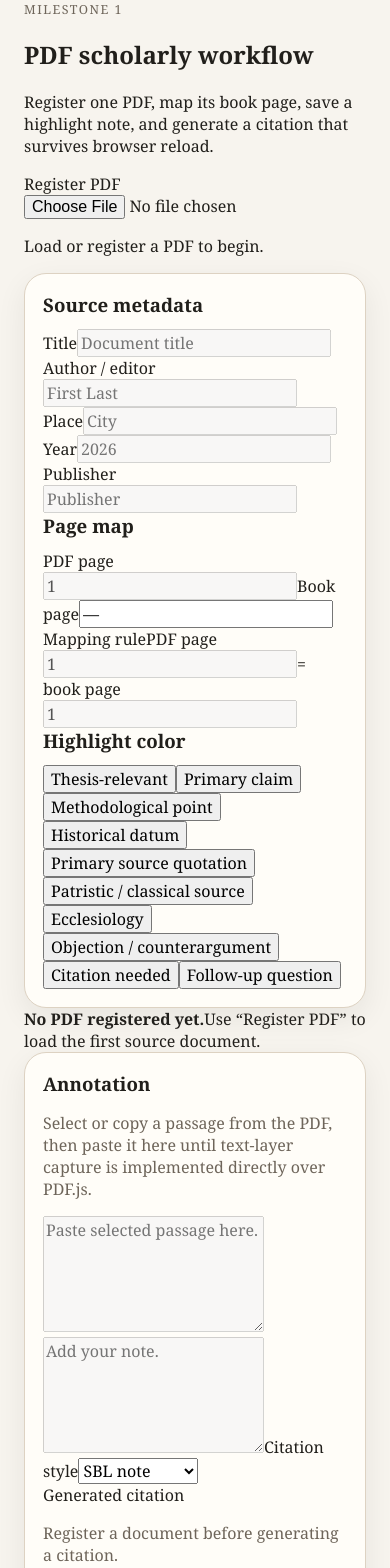
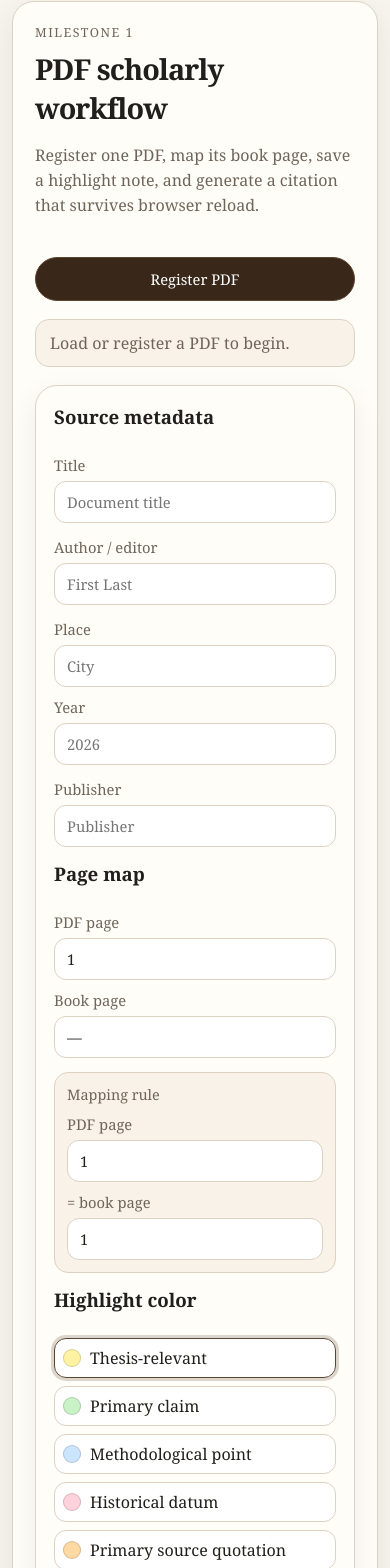
Before and after one commit to JWJeffery/Scriptorium, a Next.js app in the folder apps/web/: page / in a window 390 px wide. Shown: the part 368-1936 px from the top of the page. Built offline with nearby package versions, Linux system fonts and the light colour scheme.

Commit message:
Style Milestone 1 scholarly workflow

```diff
--- a/apps/web/app/styles.css
+++ b/apps/web/app/styles.css
@@ -6,6 +6,8 @@
   --muted: #6e655a;
   --line: #ddd2c2;
   --accent: #5d4631;
+  --accent-strong: #392819;
+  --soft: #f8f2e8;
 }
 
 * {
@@ -26,8 +28,40 @@ select {
   font: inherit;
 }
 
+button {
+  cursor: pointer;
+}
+
+input,
+textarea,
+select {
+  width: 100%;
+  border: 1px solid var(--line);
+  border-radius: 12px;
+  padding: 10px 12px;
+  background: #fff;
+  color: var(--ink);
+}
+
+textarea {
+  resize: vertical;
+}
+
+label {
+  display: grid;
+  gap: 6px;
+  color: var(--muted);
+  font-size: 0.92rem;
+}
+
+label input,
+label textarea,
+label select {
+  color: var(--ink);
+}
+
 .shell {
-  width: min(1440px, calc(100vw - 48px));
+  width: min(1560px, calc(100vw - 48px));
   margin: 0 auto;
   padding: 40px 0 64px;
 }
@@ -52,22 +86,24 @@ h1 {
   letter-spacing: -0.055em;
 }
 
+h2 {
+  margin: 0;
+  font-size: clamp(1.8rem, 4vw, 3rem);
+  letter-spacing: -0.035em;
+}
+
 .lede {
-  max-width: 720px;
+  max-width: 760px;
   color: var(--muted);
   font-size: 1.15rem;
   line-height: 1.55;
 }
 
-.workspaceGrid {
-  display: grid;
-  grid-template-columns: 280px minmax(420px, 1fr) 360px;
-  gap: 18px;
-  align-items: start;
-}
-
 .panel,
-.reader {
+.reader,
+.workflow,
+.pdfPanel,
+.annotationList {
   background: var(--panel);
   border: 1px solid var(--line);
   border-radius: 22px;
@@ -85,6 +121,256 @@ h1 {
 
 .panel p {
   color: var(--muted);
+}
+
+.workflow {
+  padding: 22px;
+}
+
+.workflowHeader {
+  display: flex;
+  justify-content: space-between;
+  gap: 24px;
+  align-items: start;
+  margin-bottom: 18px;
+}
+
+.workflowHeader p:not(.eyebrow) {
+  max-width: 740px;
+  color: var(--muted);
+  line-height: 1.55;
+}
+
+.uploadButton,
+.primaryButton,
+.secondaryButton {
+  display: inline-flex;
+  align-items: center;
+  justify-content: center;
+  border-radius: 999px;
+  border: 1px solid var(--accent);
+  padding: 10px 16px;
+  min-height: 44px;
+  white-space: nowrap;
+}
+
+.uploadButton,
+.primaryButton {
+  background: var(--accent-strong);
+  color: #fff;
+}
+
+.uploadButton input {
+  display: none;
+}
+
+.secondaryButton {
+  margin-top: 10px;
+  background: transparent;
+  color: var(--accent-strong);
+}
+
+.statusLine {
+  margin: 0 0 18px;
+  padding: 12px 14px;
+  border: 1px solid var(--line);
+  border-radius: 14px;
+  background: var(--soft);
+  color: var(--muted);
+}
+
+.milestoneGrid {
+  display: grid;
+  grid-template-columns: 330px minmax(420px, 1fr) 360px;
+  gap: 18px;
+  align-items: stretch;
+}
+
+.controlsPanel,
+.annotationPanel {
+  display: grid;
+  gap: 14px;
+  align-content: start;
+}
+
+.twoColumnInputs {
+  display: grid;
+  grid-template-columns: 1fr 1fr;
+  gap: 10px;
+}
+
+.mappingFormula {
+  display: grid;
+  grid-template-columns: auto 1fr 1fr;
+  gap: 10px;
+  align-items: end;
+  padding: 12px;
+  border: 1px solid var(--line);
+  border-radius: 14px;
+  background: var(--soft);
+}
+
+.mappingFormula > span {
+  color: var(--muted);
+  font-size: 0.9rem;
+  align-self: center;
+}
+
+.workflowPalette {
+  display: grid;
+  gap: 8px;
+}
+
+.workflowSwatch {
+  display: flex;
+  align-items: center;
+  gap: 9px;
+  width: 100%;
+  border: 1px solid var(--line);
+  border-radius: 12px;
+  background: #fff;
+  color: var(--ink);
+  padding: 8px;
+  text-align: left;
+}
+
+.workflowSwatch.active {
+  outline: 3px solid rgb(93 70 49 / 22%);
+  border-color: var(--accent);
+}
+
+.workflowSwatch span,
+.recordColor {
+  display: inline-block;
+  width: 18px;
+  height: 18px;
+  border-radius: 999px;
+  border: 1px solid rgb(0 0 0 / 15%);
+  flex: 0 0 auto;
+}
+
+.pdfPanel {
+  overflow: hidden;
+  min-height: 760px;
+  background: #eee5d7;
+}
+
+.pdfObject {
+  width: 100%;
+  min-height: 760px;
+  border: 0;
+  background: #fff;
+}
+
+.emptyPdfState {
+  display: grid;
+  place-content: center;
+  min-height: 760px;
+  gap: 8px;
+  color: var(--muted);
+  text-align: center;
+}
+
+.emptyPdfState strong {
+  color: var(--ink);
+  font-size: 1.2rem;
+}
+
+.generatedCitation {
+  padding: 12px;
+  border-left: 4px solid var(--accent);
+  border-radius: 10px;
+  background: var(--soft);
+  line-height: 1.55;
+}
+
+.generatedCitation span {
+  display: block;
+  margin-bottom: 6px;
+  color: var(--muted);
+  font-size: 0.85rem;
+}
+
+.generatedCitation p {
+  margin: 0;
+  color: var(--ink);
+}
+
+.annotationList {
+  margin-top: 18px;
+  padding: 18px;
+}
+
+.sectionHeading,
+.recordHeader {
+  display: flex;
+  justify-content: space-between;
+  gap: 12px;
+  align-items: center;
+}
+
+.sectionHeading h3 {
+  margin: 0;
+}
+
+.sectionHeading span,
+.recordHeader span:last-child,
+.documentSummary span,
+.emptyAnnotationState {
+  color: var(--muted);
+}
+
+.documentSummary {
+  display: grid;
+  gap: 4px;
+  margin: 14px 0;
+  padding: 12px;
+  border: 1px solid var(--line);
+  border-radius: 14px;
+  background: var(--soft);
+}
+
+.recordsStack {
+  display: grid;
+  gap: 12px;
+}
+
+.annotationRecord {
+  padding: 16px;
+  border: 1px solid var(--line);
+  border-radius: 16px;
+  background: #fff;
+}
+
+.annotationRecord blockquote {
+  margin: 14px 0;
+  padding-left: 14px;
+  border-left: 3px solid var(--line);
+  line-height: 1.55;
+}
+
+.annotationRecord p {
+  color: var(--muted);
+  line-height: 1.55;
+}
+
+.recordHeader {
+  justify-content: flex-start;
+  flex-wrap: wrap;
+}
+
+.recordCitation {
+  padding: 10px;
+  border-radius: 12px;
+  background: var(--soft);
+  line-height: 1.5;
+}
+
+.workspaceGrid {
+  display: grid;
+  grid-template-columns: 280px minmax(420px, 1fr) 360px;
+  gap: 18px;
+  align-items: start;
 }
 
 .sideStack {
@@ -194,8 +480,20 @@ h1 {
 .citationBox {
   padding: 12px;
   border-left: 4px solid var(--accent);
-  background: #f8f2e8;
+  background: var(--soft);
   line-height: 1.55;
+}
+
+@media (max-width: 1250px) {
+  .milestoneGrid {
+    grid-template-columns: 1fr;
+  }
+
+  .pdfPanel,
+  .pdfObject,
+  .emptyPdfState {
+    min-height: 620px;
+  }
 }
 
 @media (max-width: 1100px) {
@@ -203,3 +501,19 @@ h1 {
     grid-template-columns: 1fr;
   }
 }
+
+@media (max-width: 720px) {
+  .shell {
+    width: min(100vw - 24px, 1560px);
+  }
+
+  .workflowHeader,
+  .sectionHeading {
+    display: grid;
+  }
+
+  .twoColumnInputs,
+  .mappingFormula {
+    grid-template-columns: 1fr;
+  }
+}
```
